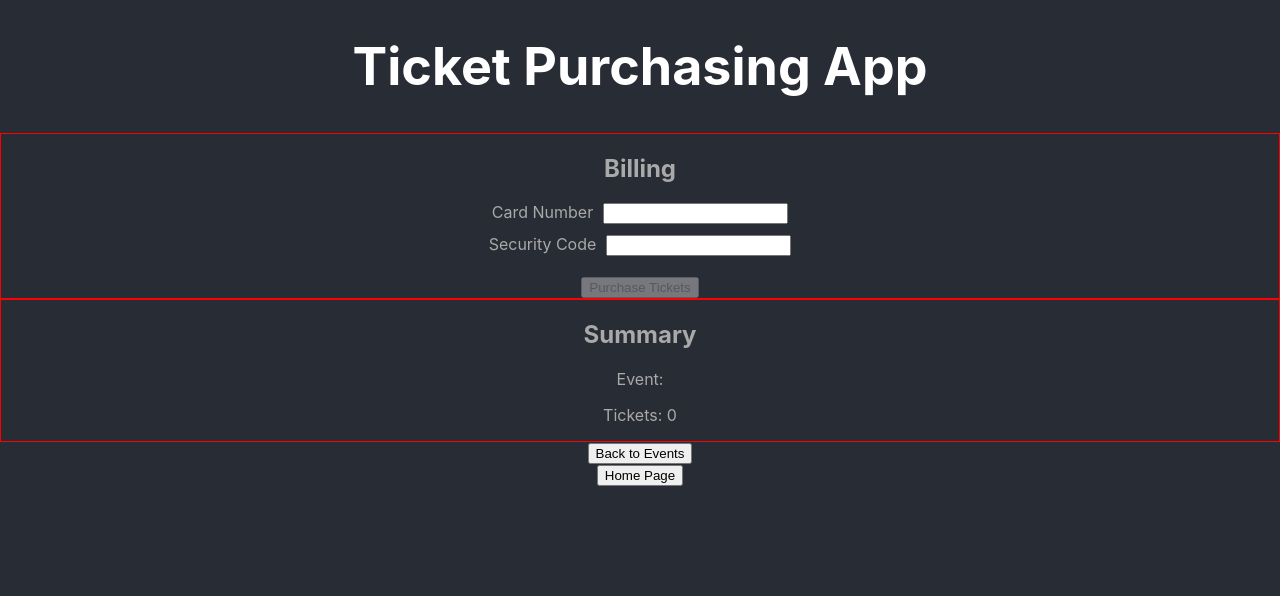
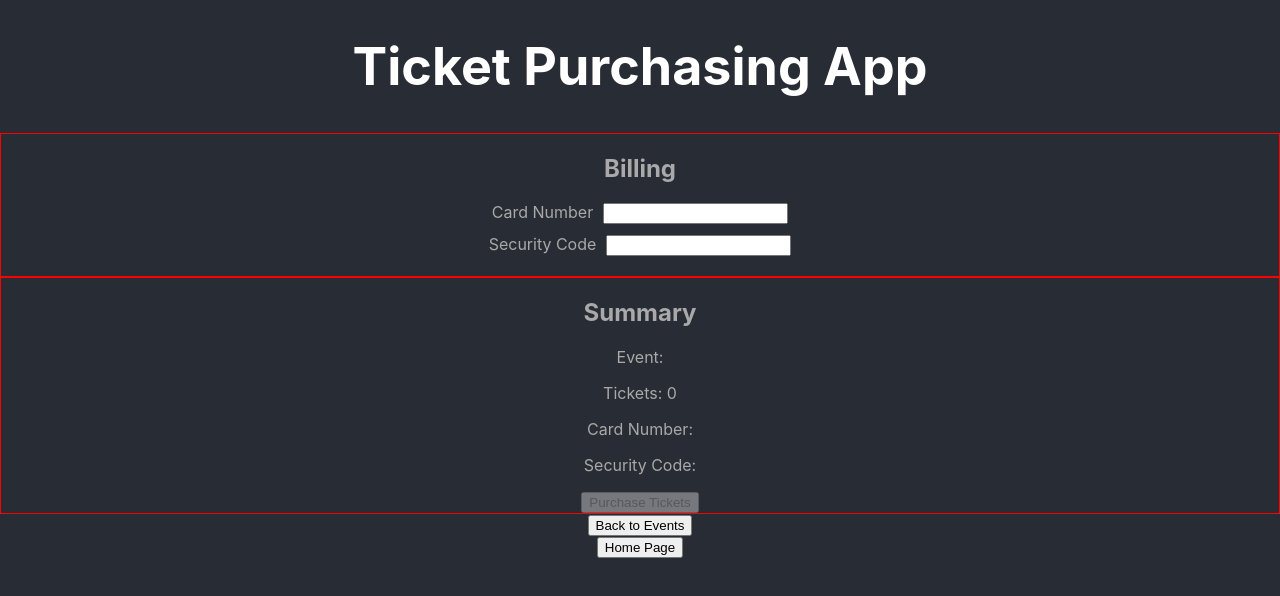
Before and after one commit to asztell/NEM_EZT_KULDJUK-ticket-purchasing, a React (Create React App) app: page /checkout in a window 1280 px wide. Shown: the top 596 px of the page. Built offline with nearby package versions, Linux system fonts and the light colour scheme; no server answers.

Commit message:
add checkout endpoint, add confirmation components/functionality, add checkout call to Summary, refactor Redirect

```diff
--- a/src/components/Billing.tsx
+++ b/src/components/Billing.tsx
@@ -33,14 +33,6 @@ export function Billing() {
   //     // TODO / MAYBE show security code validation on blur
   //   }, [securityCode, validateSecurityCode]);
 
-  const handleSubmit = useCallback(() => {
-    console.log("Submitting...");
-    // this should be a POST request to the server
-    // on success, the server should return a 200 status code
-    // and the client should be redirected to the confirmation page
-    // on failure, the server should return a 400 status code
-  }, []);
-
   return (
     <div className="Billing">
       <h2>Billing</h2>
@@ -69,17 +61,6 @@ export function Billing() {
         style={{ marginBottom: "20px" }}
       />
       <span>{cardInfo.securityCodeValid}</span>
-      <br />
-      <button
-        onClick={handleSubmit}
-        disabled={
-          cardInfo.cardType === "" ||
-          cardInfo.cardType === "Invalid" ||
-          !cardInfo.securityCodeValid
-        }
-      >
-        Purchase Tickets
-      </button>
     </div>
   );
 }
--- /dev/null
+++ b/src/components/ConfirmationFailure.tsx
@@ -0,0 +1,3 @@
+export function ConfirmationFailure() {
+  return <div>ConfirmationFailure</div>;
+}
--- /dev/null
+++ b/src/components/ConfirmationPending.tsx
@@ -0,0 +1,3 @@
+export function ConfirmationPending() {
+  return <div>ConfirmationPending</div>;
+}
--- /dev/null
+++ b/src/components/ConfirmationSuccess.tsx
@@ -0,0 +1,3 @@
+export function ConfirmationSuccess() {
+  return <div>ConfirmationSuccess</div>;
+}
--- a/src/components/Events.tsx
+++ b/src/components/Events.tsx
@@ -8,24 +8,6 @@ export function Events() {
   );
   const { events, error } = useContext(EventsContext);
   console.log(events);
-  // const [error, setError] = useState(null);
-
-  // useEffect(() => {
-  //   fetch(`http://localhost:8080/events`)
-  //     .then((res) => {
-  //       if (!res.ok) {
-  //         throw res;
-  //       }
-  //       return res.json();
-  //     })
-  //     .then((result) => {
-  //       console.log(result);
-  //       updateEvents(result);
-  //     })
-  //     .catch((error) => {
-  //       setError(error);
-  //     });
-  // }, [updateEvents]);
 
   const handleEventChange = useCallback(
     (event: React.ChangeEvent<HTMLSelectElement>) => {
@@ -41,7 +23,7 @@ export function Events() {
       <div style={{ margin: "20px" }}>
         <label htmlFor="event-select">Choose an event:</label>
         <select
-          name="pets"
+          name="event-select"
           id="event-select"
           onChange={handleEventChange}
           value={selectedEvent}
--- a/src/components/Redirect.tsx
+++ b/src/components/Redirect.tsx
@@ -6,20 +6,29 @@ export function Redirect({
   disabled,
   label,
   className,
+  onClick,
 }: {
   to: string;
   disabled?: boolean;
   label: string;
   className?: string;
+  onClick?: () => void;
 }) {
   const navigate = useNavigate();
-  const onClick = useCallback(() => navigate(to), [navigate, to]);
+  const handleButtonClick = useCallback(() => {
+    onClick && onClick();
+    navigate(to);
+  }, [onClick, navigate, to]);
 
-  const linkClassName = "Redirect" + className ? " " + className : "";
+  const linkClassName = "Redirect" + (className ? " " + className : "");
 
   return (
     <div>
-      <button disabled={disabled} onClick={onClick} className={linkClassName}>
+      <button
+        disabled={disabled}
+        onClick={handleButtonClick}
+        className={linkClassName}
+      >
         {label}
       </button>
     </div>
--- a/src/components/Summary.tsx
+++ b/src/components/Summary.tsx
@@ -1,14 +1,76 @@
-import { useContext } from "react";
+import { useContext, useCallback } from "react";
+import { useNavigate } from "react-router-dom";
 import { TicketPurchasingContext } from "../contexts/ticketPurchasing";
+import { Redirect } from "./Redirect";
 
 export function Summary() {
-  const { selectedEvent, ticketsCounter } = useContext(TicketPurchasingContext);
+  const { selectedEvent, ticketsCounter, cardInfo } = useContext(
+    TicketPurchasingContext
+  );
+  const navigate = useNavigate();
+  const handleSubmit = useCallback(() => {
+    console.log("Submitting...");
+    // this should be a POST request to the server
+    // on success, the server should return a 200 status code
+    // and the client should be redirected to the confirmation page
+    // on failure, the server should return a 400 status code
+    fetch("http://localhost:8080/checkout", {
+      method: "POST",
+      headers: {
+        "Content-Type": "application/json",
+      },
+      body: JSON.stringify({
+        event: selectedEvent,
+        tickets: ticketsCounter,
+        cardNumber: cardInfo.cardNumber,
+        securityCode: cardInfo.securityCode,
+      }),
+    })
+      .then((response) => {
+        console.log("/checkout response", response);
+        if (!response.ok) {
+          navigate("/confirmation/error", { state: response });
+          //   throw response;
+        }
+        return response.json();
+      })
+      .then((response) => {
+        navigate("/confirmation/success", { state: response });
+      })
+      .catch((error) => {
+        navigate("/confirmation/error", { state: error });
+        console.log(error);
+      });
+  }, [selectedEvent, ticketsCounter, cardInfo, navigate]);
 
   return (
     <div className="Summary">
       <h2>Summary</h2>
       <p>Event: {selectedEvent}</p>
       <p>Tickets: {ticketsCounter}</p>
+      <p>Card Number: {cardInfo.cardNumber}</p>
+      <p>Security Code: {cardInfo.securityCode}</p>
+      <Redirect
+        to="/confirmation/pending"
+        label="Purchase Tickets"
+        disabled={
+          cardInfo.cardType === "" ||
+          cardInfo.cardType === "Invalid" ||
+          !cardInfo.securityCodeValid
+        }
+        className="Purchase-Tickets"
+        onClick={handleSubmit}
+      />
+      {/* <button
+        onClick={handleSubmit}
+        disabled={
+          cardInfo.cardType === "" ||
+          cardInfo.cardType === "Invalid" ||
+          !cardInfo.securityCodeValid
+        }
+      >
+        Purchase Tickets
+      </button> */}
     </div>
   );
 }
--- a/src/components/index.tsx
+++ b/src/components/index.tsx
@@ -4,3 +4,6 @@ export * from "./Events";
 export * from "./Quantity";
 export * from "./Redirect";
 export * from "./Summary";
+export * from "./ConfirmationPending";
+export * from "./ConfirmationSuccess";
+export * from "./ConfirmationFailure";
--- a/src/routes/ConfirmationPage.tsx
+++ b/src/routes/ConfirmationPage.tsx
@@ -1,3 +1,10 @@
+import { Outlet } from "react-router-dom";
+
 export function ConfirmationPage() {
-  return <div>ConfirmationPage</div>;
+  return (
+    <>
+      <div>ConfirmationPage</div>
+      <Outlet />
+    </>
+  );
 }
```
Also changed, not shown: src/routes/router.tsx (+19 -0 lines), 1 other file (tests, documents, lock files or other folders).
